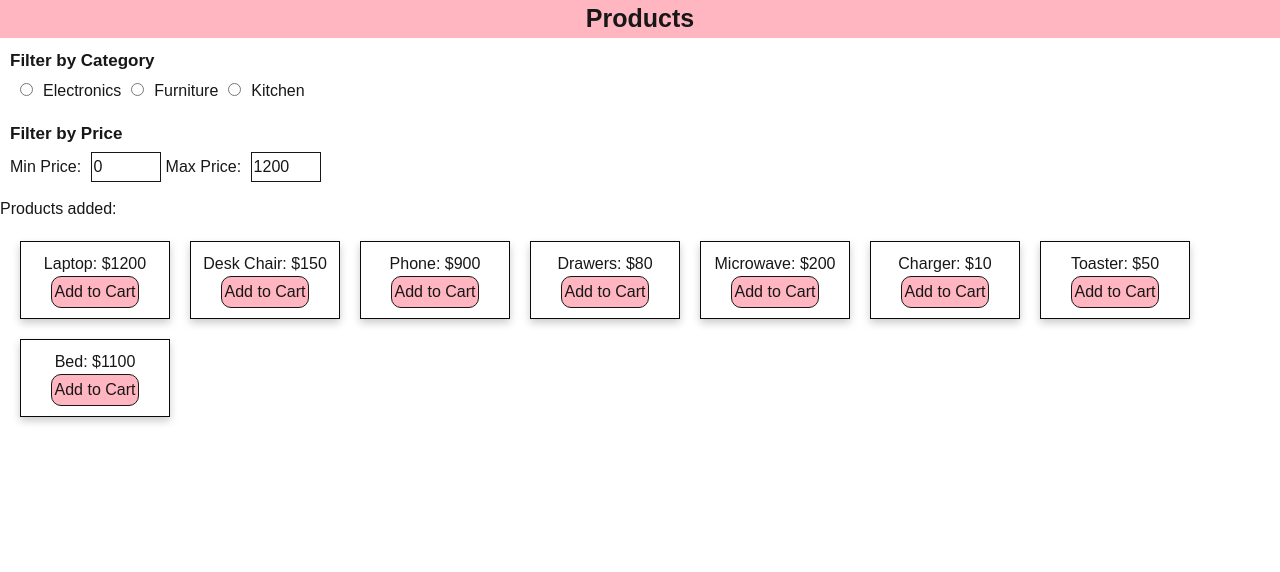
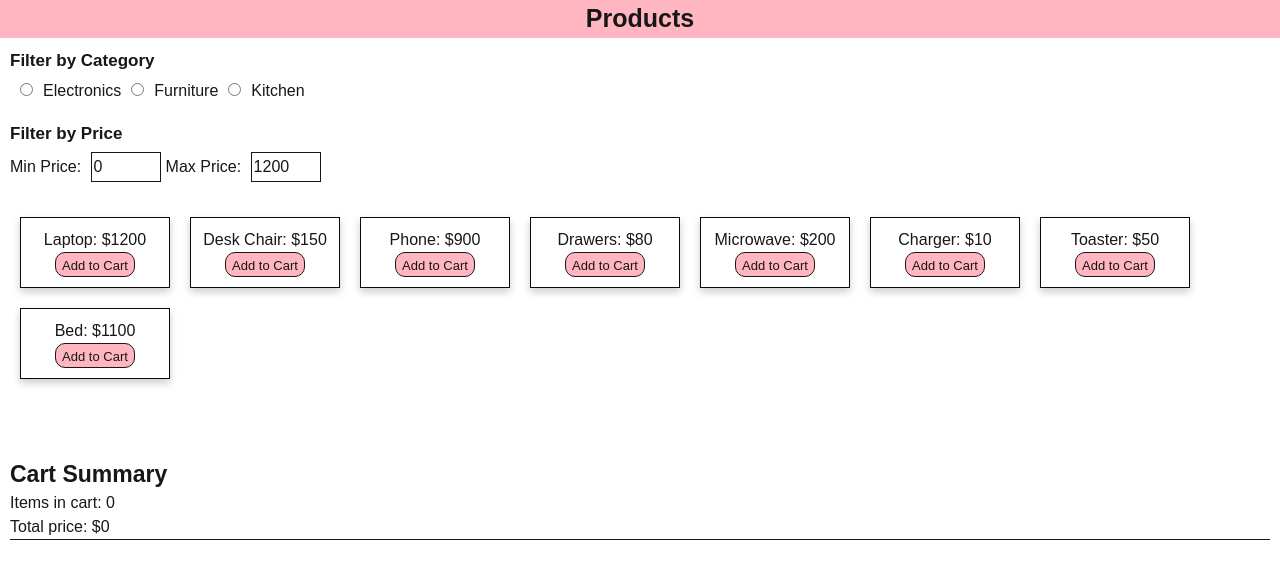
Before and after one commit to nataliedanner/mini-storefront, a Next.js app: page / in a window 1280 px wide. Shown: the top 572 px of the page. Built offline with nearby package versions, Linux system fonts and the light colour scheme.

Commit message:
Added Cart Summary and css

```diff
--- a/app/components/CartSummary.jsx
+++ b/app/components/CartSummary.jsx
@@ -1 +1,26 @@
 'use client';
+
+export default function CartSummary({ items, onRemoveItem, onResetCart }) {
+    const itemCount = items.length;
+    const totalPrice = items.reduce((sum, item) => sum + item.price, 0)
+    return (
+        <div id="cart">
+            <h2 id="summary"> Cart Summary </h2>
+            <p> Items in cart: {itemCount}</p>
+            <p> Total price: ${totalPrice.toFixed(0)} </p>
+            <hr/>
+                <ul>
+                {items.map((item, index,) => (
+                    <li key={index}>
+                        {item.name}: ${item.price}
+                        <button id="remove" onClick={() => onRemoveItem(index)}> Remove </button>
+                    </li>
+                ))}
+                </ul>
+
+                {itemCount > 0 && (
+                    <button id="reset" onClick={onResetCart}> Reset Cart</button>
+                )}
+        </div>
+    );
+}
--- a/app/components/ProductList.jsx
+++ b/app/components/ProductList.jsx
@@ -1,7 +1,7 @@
 'use client';
 
 
-export default function ProductList( {products, selectedCategory, priceRange, onSend} ) {
+export default function ProductList( {products, selectedCategory, priceRange, onAddToCart} ) {
     const filtered = products.filter((p) => {
         const matchesCategory = selectedCategory ? p.category === selectedCategory : true;
         const matchesPrice = p.price >=priceRange.min && p.price <= priceRange.max;
@@ -9,11 +9,11 @@ export default function ProductList( {products, selectedCategory, priceRange, on
     })
 
     return (
-        <div>
-            <ul>
+        <div id="list-contents">
+            <ul id="product-list">
                 {filtered.map((product) => (
                 <li id="product-card" key={product.id}> {product.name}: ${product.price}
-                <br/> <button onClick={() => onSend(`{product.name} added to cart`)}> Add to Cart</button></li>
+                <br/> <button id="addcart" onClick={() => onAddToCart(product)}> Add to Cart</button></li>
                 ))}
             </ul>
             <br/>
--- a/app/components/catalog.jsx
+++ b/app/components/catalog.jsx
@@ -9,8 +9,17 @@ export default function Catalog() {
     const [products, setProducts] = useState([])
     const [selectedCategory, setSelectedCategory] = useState('')
     const [priceRange, setPriceRange] = useState({ min: 0, max: 1200})
-    const [msg, setMsg] = useState('');
-    const handleSend = (text) => setMsg(text);
+    const [cartItems, setCartItems] = useState([]);
+    const handleAddToCart = (product) => {
+        setCartItems((prev) => [...prev, product])
+    }
+    const handleRemoveItem = (index) => {
+        setCartItems((prev) => prev.filter((_, i) => i !== index));
+    };
+
+    const handleResetCart = () => {
+        setCartItems([]);
+    };
 
     useEffect(() => {
         fetch('./api/products')
@@ -33,8 +42,9 @@ export default function Catalog() {
                 onMinChange={setPriceRange}
                 onMaxChange={setPriceRange} />
 
-            <p> Products added: {msg}</p>
-            <ProductList products={products} selectedCategory={selectedCategory} priceRange={priceRange} onSend={handleSend}/>
+            <ProductList products={products} selectedCategory={selectedCategory} priceRange={priceRange} onAddToCart={handleAddToCart}/>
+            <br/>
+            <CartSummary items={cartItems} onRemoveItem={handleRemoveItem} onResetCart={handleResetCart}/>
         </div>
     );
 }
--- a/app/globals.css
+++ b/app/globals.css
@@ -36,7 +36,6 @@ h1 {
   margin: 10px;
   box-shadow: 0 4px 8px 0 rgba(0, 0, 0, 0.2);
   width: 150px;
-  float: left;
   padding: 10px 10px;
   border:1.5px solid #0a0a0a;
   text-align: center;
@@ -46,19 +45,25 @@ h1 {
   background-color:#f0f0f0;
 }
 
-ul {
+#product-list {
   padding: 10px;
+  display: flex;
+    flex-wrap: wrap;
+    list-style: none;
 }
 
-button {
+#addcart {
   background-color:lightpink;
   border: 1px solid;
   border-radius: 10px;
   padding: 3px;
   transition: transform 0.5 ease;
+  width: 80px;
+  height: 25px;
+  font-size: 13px;
 }
 
-button:hover {
+#addcart:hover {
     transform: scale(1.04);
     cursor: pointer;
     background-color:pink;
@@ -89,3 +94,33 @@ h2 {
   margin: 5px;
   padding: 2px;
 }
+
+#remove {
+  color:red;
+  margin: 5px;
+}
+
+#remove:hover {
+  text-decoration: underline;
+  cursor: pointer;
+}
+
+#cart {
+  padding: 5px;
+  margin: 5px;
+}
+
+#summary {
+  font-size: 23px;
+}
+
+#reset {
+  border: 1px solid;
+  padding: 3px;
+  font-weight: bold;
+}
+
+#reset:hover {
+  background-color:#f0f0f0;
+  color:red;
+}
```
